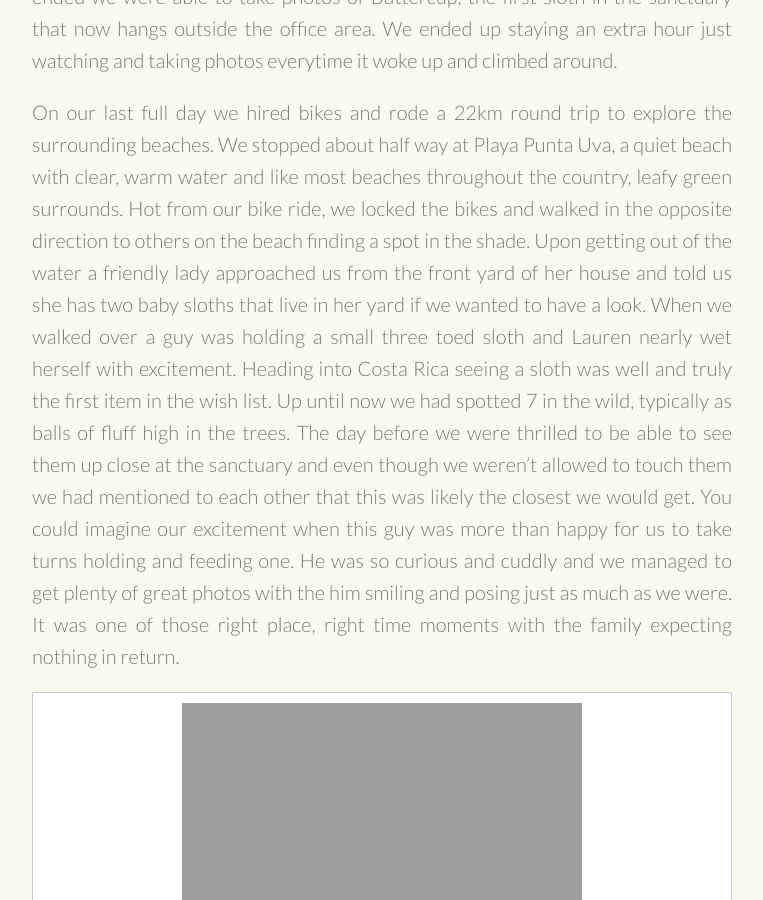
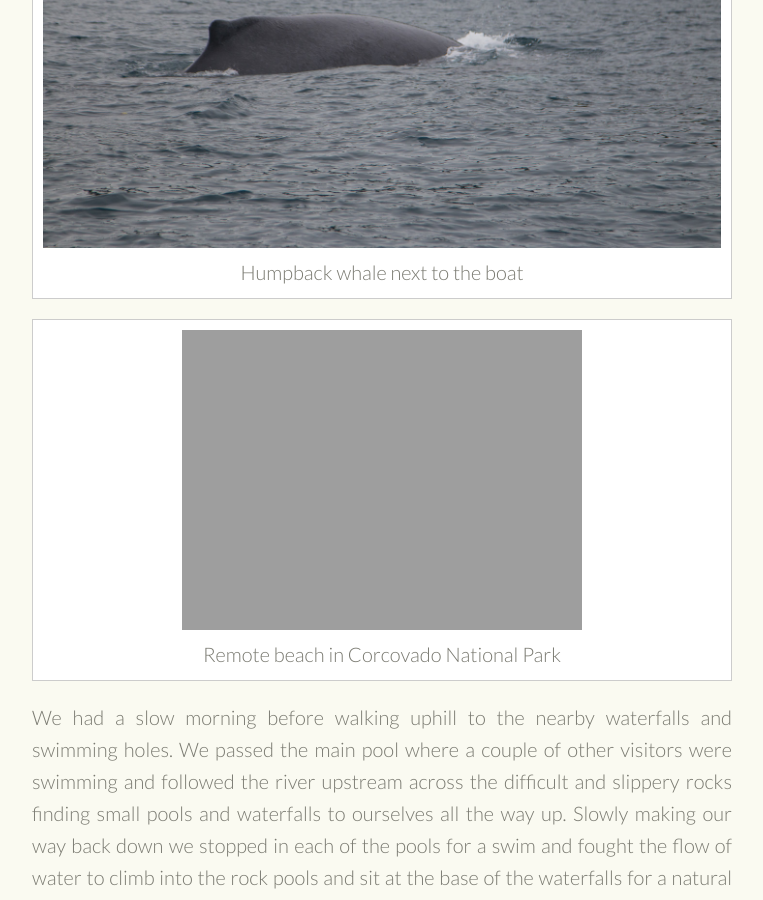
Before and after one commit to danielbowden/danielbowden.github.io, a Jekyll site: the page built from travel/_posts/2015-07-26-costarica.md, in a window 1280 px wide and 900 px high, scrolled down 9238 px. Shown: the whole window, without its empty margins (258-1021 px from the left). Built offline with Jekyll 4.4.1, drawn with Linux system fonts in a browser that asks for light colours; comment, search, counter and statistics services are not loaded; some of the changed text lies outside the part shown.

Commit message:
Add image references

```diff
--- a/travel/_posts/2015-07-26-costarica.md
+++ b/travel/_posts/2015-07-26-costarica.md
@@ -34,7 +34,7 @@ Based on a recommendation, we ventured to the natural hot springs, heated by the
 
 Our last day at La Fortuna was spent at the nearby hanging bridges walk, a 3.2km network of trails and 16 bridges including large suspension bridges spanning up to 100m gaps 50m high above the rainforest canopy. We took our time walking through, taking photos and spotting wildlife.
 
-{% include image.html img="images/travel/imageName.jpg" title="Suspension bridge " %}
+{% include image.html img="images/travel/CostaRica-HangingBridges.jpg" title="Suspension bridge" %}
 
 ##Monteverde
 
@@ -55,7 +55,7 @@ On arrival we booked a night walk through the rainforest with low but hopeful ex
 * White nose coati
 * Tarantula
 
-{% include image.html img="images/travel/imageName.jpg" title="Tarantula on the night walk" %}
+{% include image.html img="images/travel/CostaRica-Tarantula.jpg" title="Tarantula on the night walk" %}
 
 The next morning we went ziplining, one of Costa Rica's (and especially Monteverde's), most popular activities. This also marked the first time in Central America where we have had to sign a liability waiver despite the many dangerous activities we have done so far. There were 9 zip lines including two superman style runs high over the whole valley, one spanning 1.5km! It was an amazing feeling to be flying face first that high in the air looking down on the treetops and even further to the ground. The final hurdle involves walking out on a high bridge to a large Tarzan swing with a freefall before swinging out over the trees.
 
@@ -63,7 +63,7 @@ We extended our stay by a day and visited Monteverde Cloud Forest, opting to tak
 
 On the way out we stopped in to see hummingbirds feeding and sat down to have a snack as many flew around us speeding past our heads. They don't stay still for long and flap their wings around 50 times a second making it difficult to get a photo.
 
-{% include image.html img="images/travel/imageName.jpg" title="Hummingbird mid flight" %}
+{% include image.html img="images/travel/CostaRica-Hummingbird.jpg" title="Hummingbird mid flight" %}
 
 ##Montezuma
 
@@ -71,11 +71,11 @@ We got up for another early morning bus trip, moving away from the cool mountain
 
 The following morning we took off on a walk along the beaches in search of a waterfall that falls into the sea. Under-prepared, as usual, we walked the 12km round trip in thongs and barefeet along the sand and rocks struggling in the heat. 5.5hrs later we were back in town exhausted yet satisfied having found landscapes just as we imagined in Costa Rica with bright green jungle meeting the sand of empty beaches.
 
-{% include image.html img="images/travel/imageName.jpg" title="Costa Rican beaches living up to expectations" %}
+{% include image.html img="images/travel/CostaRica-NicoyaBeaches.jpg" title="Costa Rican beaches living up to expectations" %}
 
 On our final day in Montezuma we followed the river upstream, bypassing the warning signs about needing hiking shoes and recommendations for guides, and instead hopping between the rocks in our thongs to eventually find Montezuma waterfall. We cooled off with a swim in the icy but refreshing pool at the base of the waterfall before heading back to get ready for our bus.
 
-{% include image.html img="images/travel/imageName.jpg" title="Montezuma waterfall" %}
+{% include image.html img="images/travel/CostaRica-MontezumaWaterfall.jpg" title="Montezuma waterfall" %}
 
 ##Santa Teresa
 
@@ -101,11 +101,17 @@ Manuel Antonio National Park is the second most visited park in Costa Rica and i
 
 The walk finished at a refreshing beach where the monkeys and raccoons have become so used to people that they were raiding bags on the beach and even opening zippers. We went for a swim and on the way back managed to spot another two three-toed sloths lazing in the trees above us.
 
+{% include image.html img="images/travel/CostaRica-CapuchinMonkey.jpg" title="Capuchin Monkey" %}
+
 ##Uvita
 
 Uvita is a small village in southern Costa Rica and was a good spot to base ourselves for a day trip to a nearby national park. We spent the afternoon relaxing with some down time in the hammocks. The hostel is owned by a friendly Italian woman with her own restaurant on site. We ate dinner there most nights with the Italian meals also including homemade bread and dessert. The food was good quality and the variety was a nice change from the excitingly named "typical plate" we had been eating throughout Costa Rica for weeks prior. The owner however was horrified when Lauren requested chicken in her pesto pasta and was never really nice to us again after that.
 
 The following morning we took a boat down the river and out through the river mouth into the Pacific Ocean heading for Corcovado National Park, regarded by National Geographic as one of the most biological intense places on Earth. We never like to set high expectations on seeing animals in the wild as obviously this can't be guaranteed however before we even made it down to the Osa Peninsula a couple of humpback whales appeared right beside our boat. We landed on the beach with our guide and before we made our way into the tropical rainforest a whole flock of large colourful scarlet macaws took off from the trees in front of us and flew overhead. Walking through the thick forest we saw three different types of monkeys; howler, spider, white faced capuchin as well as both black and white hawks preying on the baby monkeys. Coming back into the dock at the end of the day our wildlife spotting was not over with a large crocodile appearing right in front of the boat.
+
+{% include image.html img="images/travel/CostaRica-Whale.jpg" title="Humpback whale next to the boat" %}
+
+{% include image.html img="images/travel/CostaRica-CorcovadoNationalPark.jpg" title="Remote beach in Corcovado National Park" %}
 
 We had a slow morning before walking uphill to the nearby waterfalls and swimming holes. We passed the main pool where a couple of other visitors were swimming and followed the river upstream across the difficult and slippery rocks finding small pools and waterfalls to ourselves all the way up. Slowly making our way back down we stopped in each of the pools for a swim and fought the flow of water to climb into the rock pools and sit at the base of the waterfalls for a natural spa.
 
@@ -115,13 +121,15 @@ With an early morning start we managed to make it across the country in a day to
 
 The Sloth Sanctuary in Puerto Viejo was something we had been looking forward to visiting since first planning the trip, Lauren especially, and I was forced to jog to keep up with her as we headed for the entrance. The sanctuary cares for sloths of all ages and is currently home to 150 that were either born there or were found injured around Costa Rica and brought in. If the sanctuary takes them in as a baby they become a permanent resident as they will not be taught by their mother to survive. We were shown around the adult enclosures as the guide woke them up to introduce us before being led in the nursery to meet the babies. When the tour ended we were able to take photos of Buttercup, the first sloth in the sanctuary that now hangs outside the office area. We ended up staying an extra hour just watching and taking photos everytime it woke up and climbed around.
 
+{% include image.html img="images/travel/CostaRica-SlothSanctuary.jpg" title="Buttercup at the sloth sanctuary" %}
+
 On our last full day we hired bikes and rode a 22km round trip to explore the surrounding beaches. We stopped about half way at Playa Punta Uva, a quiet beach with clear, warm water and like most beaches throughout the country, leafy green surrounds. Hot from our bike ride, we locked the bikes and walked in the opposite direction to others on the beach finding a spot in the shade. Upon getting out of the water a friendly lady approached us from the front yard of her house and told us she has two baby sloths that live in her yard if we wanted to have a look. When we walked over a guy was holding a small three toed sloth and Lauren nearly wet herself with excitement. Heading into Costa Rica seeing a sloth was well and truly the first item in the wish list. Up until now we had spotted 7 in the wild, typically as balls of fluff high in the trees. The day before we were thrilled to be able to see them up close at the sanctuary and even though we weren't allowed to touch them we had mentioned to each other that this was likely the closest we would get. You could imagine our excitement when this guy was more than happy for us to take turns holding and feeding one. He was so curious and cuddly and we managed to get plenty of great photos with the him smiling and posing just as much as we were. It was one of those right place, right time moments with the family expecting nothing in return.
 
-{% include image.html img="images/travel/imageName.jpg" title="Me holding a sloth" %}
+{% include image.html img="images/travel/CostaRica-MeSloth.jpg" title="Me holding a sloth" %}
 
 We continued on the bikes towards the border to Panama and arrived at the end of the beaches in Punta Manzanillo where we climbed up the bush tracks to get a better view of the point and small hidden beaches. We stopped for lunch before starting the ride back.
 
-{% include image.html img="images/travel/imageName.jpg" title="Punta Manzanillo" %}
+{% include image.html img="images/travel/CostaRica-Manzanillo.jpg" title="Punta Manzanillo" %}
 
 Many people had not bothered with Costa Rica or skipped through it quickly due to its increased costs in comparison to other Central American countries. This day capped off an already amazing 3 weeks there and it was impossible to wipe the smile from our face.
 
```
Also changed, not shown: other parts of travel/_posts/2015-07-26-costarica.md (+1 -1 lines).
